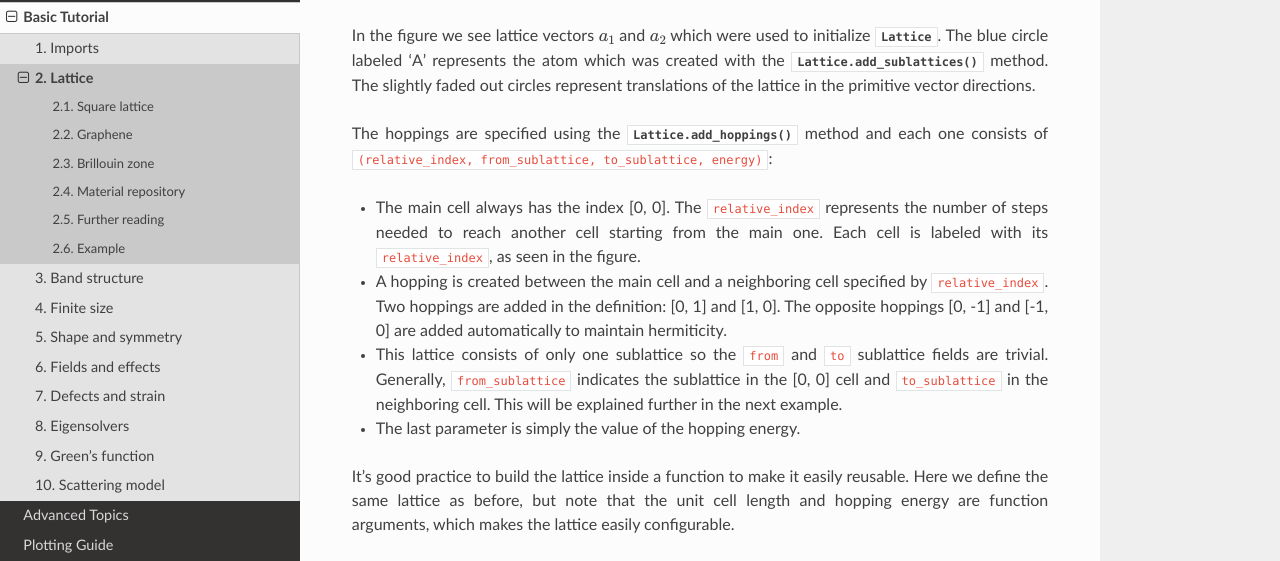
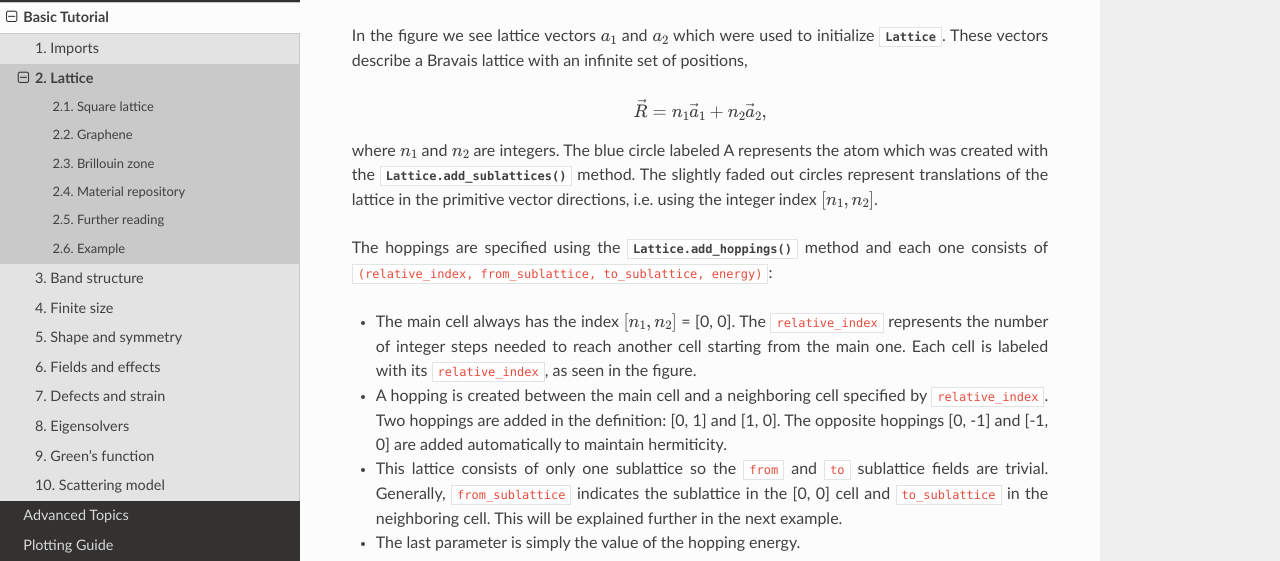
Before and after one commit to dean0x7d/pybinding, a Sphinx documentation site: the page built from docs/tutorial/lattice.rst, in a window 1280 px wide and 1400 px high, scrolled down 476 px. Shown: the part 232-793 px from the top of the window. Built offline with Sphinx 7.4.7 and the Read the Docs theme 2.0.0, drawn with Linux system fonts in a browser that asks for light colours; pages that are not in the unit, such as notebooks, are missing from menus; cross-references to code outside the pages are shown as plain code; some of the changed text lies outside the part shown; grey boxes are pictures that could not be loaded.

Commit message:
Clarify a few points in the tutorial
- Relation of cell indices to Bravais lattice
- Basic intro for system attributes
- Link to manual band structure calculation

```diff
--- a/docs/tutorial/lattice.rst
+++ b/docs/tutorial/lattice.rst
@@ -50,16 +50,22 @@ have a convenient :meth:`.Lattice.plot()` method to easily visualize the constru
     plt.show()      # standard matplotlib show() function
 
 In the figure we see lattice vectors :math:`a_1` and :math:`a_2` which were used to initialize
-:class:`.Lattice`. The blue circle labeled 'A' represents the atom which was created with the
-:meth:`.Lattice.add_sublattices()` method. The slightly faded out circles represent translations
-of the lattice in the primitive vector directions.
+:class:`.Lattice`. These vectors describe a Bravais lattice with an infinite set of positions,
+
+.. math::
+    \vec{R} = n_1 \vec{a}_1 + n_2 \vec{a}_2,
+
+where :math:`n_1` and :math:`n_2` are integers. The blue circle labeled A represents the atom
+which was created with the :meth:`.Lattice.add_sublattices()` method. The slightly faded out
+circles represent translations of the lattice in the primitive vector directions, i.e. using
+the integer index :math:`[n_1, n_2]`.
 
 The hoppings are specified using the :meth:`.Lattice.add_hoppings()` method and each one consists
 of `(relative_index, from_sublattice, to_sublattice, energy)`:
 
-* The main cell always has the index [0, 0]. The `relative_index` represents the number of steps
-  needed to reach another cell starting from the main one. Each cell is labeled with its
-  `relative_index`, as seen in the figure.
+* The main cell always has the index :math:`[n_1, n_2]` = [0, 0]. The `relative_index` represents
+  the number of integer steps needed to reach another cell starting from the main one. Each cell
+  is labeled with its `relative_index`, as seen in the figure.
 
 * A hopping is created between the main cell and a neighboring cell specified by `relative_index`.
   Two hoppings are added in the definition: [0, 1] and [1, 0]. The opposite hoppings [0, -1] and
@@ -125,8 +131,12 @@ The next example shows a slightly more complicated two-atom lattice of graphene.
     lattice.plot()
     plt.show()
 
-The :meth:`.Lattice.add_sublattices()` method creates atoms A and B (blue and orange) at
-different offsets: :math:`[0, -a_{cc}/2]` and :math:`[0, a_{cc}/2]`.
+The :meth:`.Lattice.add_sublattices()` method creates atoms A and B (blue and orange) at different
+offsets: :math:`[0, -a_{cc}/2]` and :math:`[0, a_{cc}/2]`. Once again, the translated cells are
+given at positions :math:`\vec{R} = n_1 \vec{a}_1 + n_2 \vec{a}_2`, however, this time the lattice
+vectors are not perpendicular which makes the integer indices :math:`[n_1, n_2]` slightly more
+complicate (see the labels in the figure).
+
 The hoppings are defined as follows:
 
 * `([0,  0], 'A', 'B', t)` specifies the hopping inside the main cell, from atom A to B. The main
--- a/docs/tutorial/solvers.rst
+++ b/docs/tutorial/solvers.rst
@@ -147,6 +147,8 @@ The total density of states can be calculated with :meth:`~.Solver.calc_dos`:
 Our example system is quite small so the DOS does not resemble bulk graphene. The zero-energy peak
 stands out as the signature of the zigzag edge states.
 
+.. _manual_band_calculation:
+
 For periodic systems, the wave vector can be controlled using :meth:`.Solver.set_wave_vector`.
 This allows us to compute the eigenvalues at various points in k-space. For example:
 
```
Also changed, not shown: docs/tutorial/bands.rst (+16 -2 lines).
